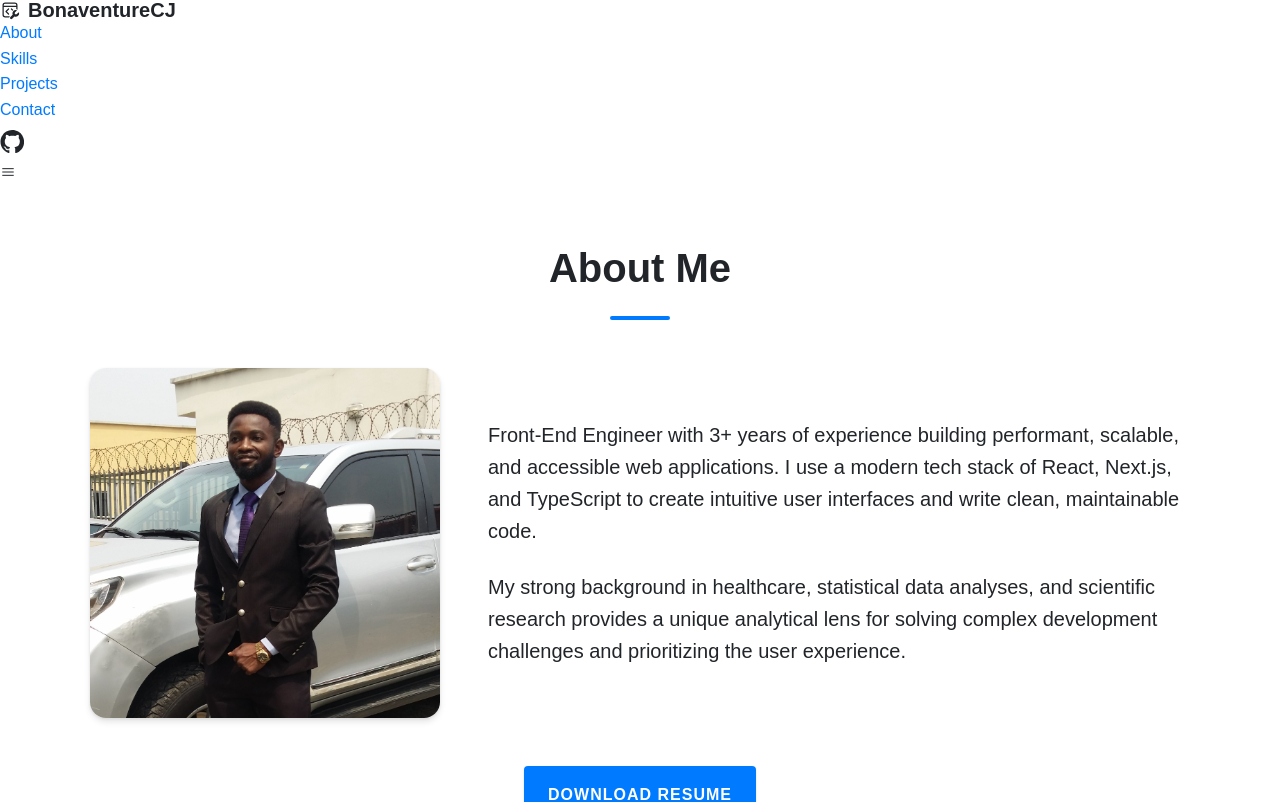
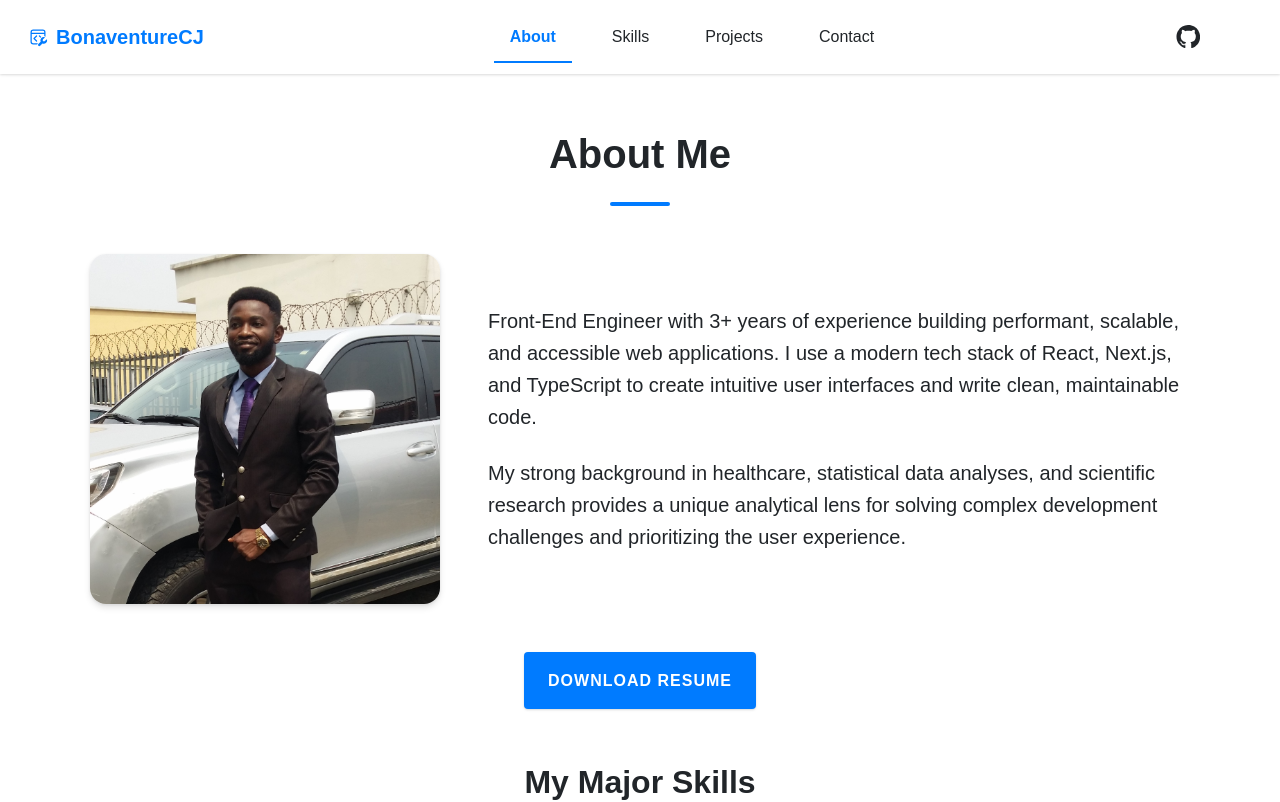
Before and after one commit to BonaventureCJ/portfolio, a React (Create React App) app: page /portfolio/about in a window 1280 px wide. Shown: the top 802 px of the page. Built offline with nearby package versions, Linux system fonts and the light colour scheme.

Commit message:
styles(Navigation scss): Add styles for the different navigation components

```diff
--- a/src/components/Brand/Brand.module.scss
+++ b/src/components/Brand/Brand.module.scss
@@ -6,7 +6,7 @@
   align-items: center;
   gap: var(--spacing-xs); // Consistent spacing defined in _abstracts.scss
   text-decoration: none;
-  color: var(--nav-text);
+  color: var(--color-brand-primary);
 
   // Animate the text color for a smooth transition during theme changes.
   transition: color 0.3s ease-in-out;
--- a/src/layouts/Navigation/DesktopNav/DesktopNav.module.scss
+++ b/src/layouts/Navigation/DesktopNav/DesktopNav.module.scss
@@ -0,0 +1,71 @@
+@use 'styles/abstracts' as *;
+
+.desktopNav {
+  /* Hide the desktop nav by default on smaller screens. */
+  display: none;
+
+  /* Show the navigation on screens wider than 768px (standard tablet breakpoint). */
+  @media (min-width: 768px) {
+    display: block;
+  }
+}
+
+.desktopNav__list {
+  display: flex;
+  align-items: center;
+  list-style: none;
+  padding: 0;
+  margin: 0;
+}
+
+.desktopNav__item {
+  /* Spacing between list items. */
+  &:not(:last-child) {
+    margin-right: var(--spacing-md);
+  }
+}
+
+.desktopNav__link {
+  /* Basic link styling. */
+  display: block;
+  text-decoration: none;
+  font-family: var(--font-family-primary);
+  font-weight: var(--font-weight-regular);
+  color: var(--nav-text);
+  padding: var(--spacing-xs) var(--spacing-sm);
+  transition: color 0.3s ease;
+
+  /* Hover and focus states for excellent UI/UX. */
+  &:hover,
+  &:focus {
+    color: var(--nav-link-hover);
+    outline: none; /* Remove default browser outline */
+  }
+
+  /* Accessible focus indicator for keyboard users (WCAG). */
+  &:focus-visible {
+    outline: 2px solid var(--nav-link-hover);
+    outline-offset: 2px;
+    border-radius: var(--border-radius-sm);
+  }
+}
+
+.desktopNav__link--active {
+  /* Style for the active link. */
+  color: var(--nav-link-active);
+  font-weight: var(--font-weight-bold);
+  position: relative; /* Used for the underline pseudo-element */
+
+  /* Subtle underline effect for the active link. */
+  &::after {
+    content: '';
+    position: absolute;
+    bottom: -5px; /* Adjust position to be just below the text */
+    left: 0;
+    width: 100%;
+    height: 2px;
+    background-color: var(--nav-link-active);
+    transform: scaleX(1);
+    transition: transform 0.3s ease;
+  }
+}
--- a/src/layouts/Navigation/MainNavigation.module.scss
+++ b/src/layouts/Navigation/MainNavigation.module.scss
@@ -0,0 +1,50 @@
+@use '../../styles/abstracts' as *;
+
+.navigation {
+  position: sticky;
+  top: 0;
+  z-index: 1000; /* High z-index to ensure navigation is always on top */
+  background-color: var(--nav-bg);
+  box-shadow: var(--nav-box-shadow);
+  width: 100%;
+}
+
+.navigation__wrapper {
+  display: flex;
+  justify-content: space-between;
+  align-items: center;
+  padding: var(--spacing-sm) var(--spacing-md);
+  max-width: 1400px; /* Optional: Constrain width on large screens */
+  margin: 0 auto;
+}
+
+.navigation__utility {
+  display: flex;
+  align-items: center;
+}
+
+.navigation__overlay {
+  /* Overlay for mobile menu */
+  position: fixed;
+  top: 0;
+  left: 0;
+  width: 100vw;
+  height: 100vh;
+  background-color: var(--color-overlay);
+  z-index: 998; /* Lower z-index than the mobile menu */
+  cursor: pointer;
+
+  /* Transition for a fading effect */
+  opacity: 1;
+  transition: opacity 0.3s ease;
+
+  /* Accessibility: Visually hide overlay when not active */
+  &:not([hidden]) {
+    display: block;
+  }
+}
+
+/* Add a class to the body to prevent scrolling when mobile menu is open */
+.navigation--menu-open {
+  overflow: hidden;
+}
--- a/src/layouts/Navigation/MenuToggleButton/MenuToggleButton.module.scss
+++ b/src/layouts/Navigation/MenuToggleButton/MenuToggleButton.module.scss
@@ -0,0 +1,56 @@
+@use 'styles/abstracts' as *;
+
+.menuToggleButton {
+  /* Inherit styles from parent container and remove default button styles */
+  background: transparent;
+  border: none;
+  cursor: pointer;
+  padding: var(--spacing-xs);
+  display: flex;
+  align-items: center;
+  justify-content: center;
+  color: var(--nav-text);
+
+  /* Set a minimum touch target size for accessibility (WCAG) */
+  min-width: 44px;
+  min-height: 44px;
+
+  /* Smooth transition for visual feedback */
+  transition: color 0.3s ease, background-color 0.3s ease;
+
+  /* Focus and hover states for accessibility and user experience */
+  &:hover,
+  &:focus {
+    color: var(--nav-link-hover);
+    outline: none; /* Remove default outline */
+    background-color: rgba(var(--color-brand-primary), 0.1);
+    border-radius: var(--border-radius-md);
+  }
+
+  &:focus-visible {
+    /* Use a clear outline for keyboard navigation */
+    outline: 2px solid var(--nav-link-hover);
+    outline-offset: 2px;
+  }
+
+  /* Hide the button by default on larger screens */
+  @media (min-width: 768px) {
+    display: none;
+  }
+}
+
+.menuToggleButton__icon {
+  display: flex;
+  align-items: center;
+  justify-content: center;
+
+  svg {
+    /* Adjust icon size */
+    width: 24px;
+    height: 24px;
+
+    /* Apply transition to the icon fill color */
+    fill: currentColor;
+    transition: fill 0.3s ease;
+  }
+}
--- a/src/layouts/Navigation/MobileNav/MobileNav.module.scss
+++ b/src/layouts/Navigation/MobileNav/MobileNav.module.scss
@@ -0,0 +1,105 @@
+@use '../../../styles/abstracts' as *;
+
+.mobileNav {
+  /* Hide the menu by default and on larger screens */
+  position: fixed;
+  top: 0;
+  right: -100%; /* Position off-screen to the right */
+  width: 80%; /* Takes up 80% of the viewport width */
+  max-width: 300px; /* Capping the maximum width for larger mobile devices */
+  height: 100vh;
+  padding: var(--spacing-lg);
+  background-color: var(--nav-bg);
+  color: var(--nav-text);
+  box-shadow: var(--nav-box-shadow);
+  z-index: 999; /* Higher z-index to ensure it is above other content */
+  transition: right 0.3s ease-in-out; /* Slide-in/out transition */
+
+  /* Hide on larger screens (Tablet and above) */
+  @media (min-width: 768px) {
+    display: none;
+  }
+
+  /* Accessibility: Visually hide the menu when closed */
+  &[hidden] {
+    display: none;
+  }
+}
+
+.mobileNav--open {
+  right: 0; /* Slide the menu into view */
+}
+
+.mobileNav__list {
+  display: flex;
+  flex-direction: column;
+  list-style: none;
+  margin: var(--spacing-xl) 0 0; /* Add top margin to avoid overlapping with header content */
+  padding: 0;
+}
+
+.mobileNav__item {
+  /* Add some spacing between menu items */
+  margin-bottom: var(--spacing-lg);
+}
+
+.mobileNav__link {
+  /* Style for the NavLink components */
+  display: block;
+  font-family: var(--font-family-primary);
+  font-size: var(--font-size-xl);
+  font-weight: var(--font-weight-bold);
+  text-decoration: none;
+  color: var(--nav-text);
+  transition: color 0.3s ease;
+  padding: var(--spacing-xs);
+
+  /* Hover and focus states for excellent UI/UX */
+  &:hover,
+  &:focus {
+    color: var(--nav-link-hover);
+    outline: none;
+  }
+
+  /* Accessible focus indicator for keyboard users (WCAG) */
+  &:focus-visible {
+    outline: 2px solid var(--nav-link-hover);
+    outline-offset: 2px;
+    border-radius: var(--border-radius-sm);
+  }
+}
+
+.mobileNav__link--active {
+  /* Active link state, e.g., underline or color change */
+  color: var(--nav-link-active);
+  position: relative;
+
+  &::after {
+    content: '';
+    position: absolute;
+    bottom: -2px;
+    left: 0;
+    width: 100%;
+    height: 2px;
+    background-color: var(--nav-link-active);
+  }
+}
+
+/* Optional: Add an overlay to the page when the mobile menu is open */
+.mobileNavOverlay {
+  position: fixed;
+  top: 0;
+  left: 0;
+  width: 100vw;
+  height: 100vh;
+  background-color: var(--color-overlay); /* Variable defined in abstracts */
+  z-index: 998; /* Lower z-index than the menu */
+  display: none;
+  transition: opacity 0.3s ease;
+  opacity: 0;
+
+  &--visible {
+    display: block;
+    opacity: 1;
+  }
+}
--- a/src/layouts/Navigation/NavigationBrand/NavigationBrand.jsx
+++ b/src/layouts/Navigation/NavigationBrand/NavigationBrand.jsx
@@ -13,6 +13,7 @@ const NavigationBrand = ({ onLinkClick }) => {
         onClick={onLinkClick}
         aria-label="Navigate to homepage"
         aria-current="page"
+        title="Navigate to Home"
       >
         <Brand name="BonaventureCJ" />
       </NavLink>
--- a/src/layouts/Navigation/NavigationBrand/NavigationBrand.module.scss
+++ b/src/layouts/Navigation/NavigationBrand/NavigationBrand.module.scss
@@ -0,0 +1,43 @@
+@use 'styles/abstracts' as *;
+
+.brand {
+  /* Position the brand within the navigation container. */
+  display: flex;
+  align-items: center;
+
+  /* Ensure brand is visible on both light and dark themes */
+  color: var(--nav-text);
+
+  /* Set high z-index to ensure visibility above other elements if needed. */
+  z-index: 10;
+}
+
+.brand__link {
+  /* Use flexbox to align content within the link. */
+  display: flex;
+  align-items: center;
+  text-decoration: none;
+
+  /* Inherit text color from the parent container. */
+  color: inherit;
+
+  /* Add smooth transition for color changes. */
+  transition: color 0.3s ease;
+
+  /* Add padding for better touch target size (WCAG) */
+  padding: var(--spacing-xxs);
+
+  /* Hover and focus states for excellent UI/UX. */
+  &:hover,
+  &:focus {
+    color: var(--color-link-hover);
+    outline: none; /* Remove default outline */
+  }
+
+  /* Provide a visible focus indicator for keyboard users (WCAG). */
+  &:focus-visible {
+    outline: 2px solid var(--color-link-hover);
+    outline-offset: 2px;
+    border-radius: var(--border-radius-sm);
+  }
+}
```
